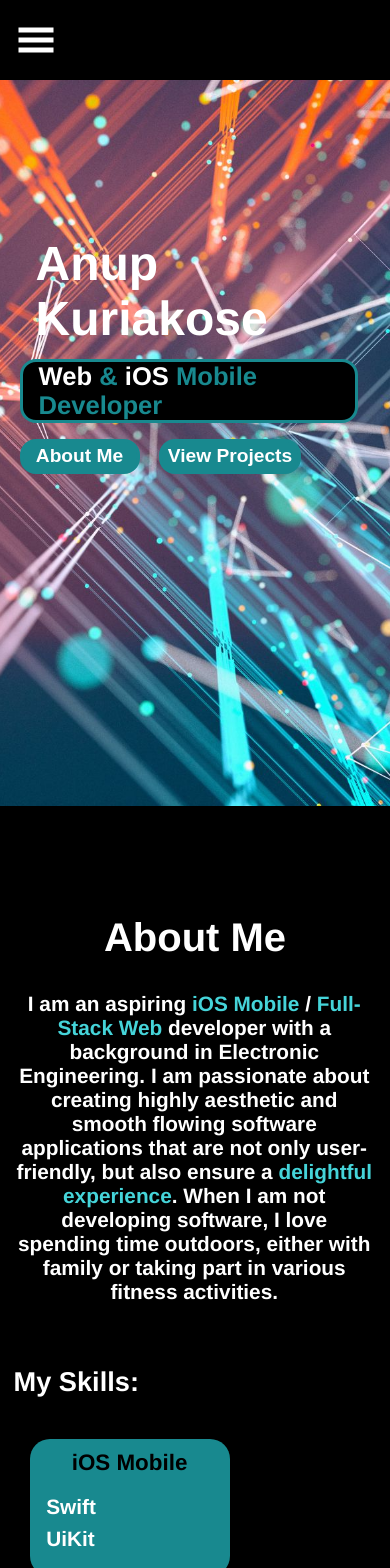
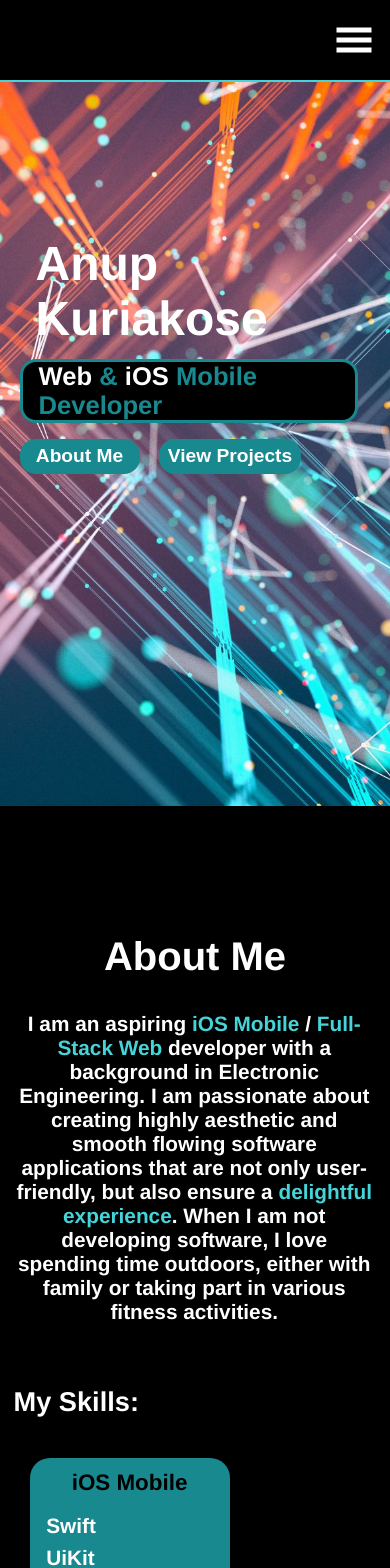
Before and after one commit to Anup-SoftwareDev/Portfolio-React, a React (Create React App) app: page / in a window 390 px wide. Shown: the top 1568 px of the page. Built offline with nearby package versions, Linux system fonts and the light colour scheme.

Commit message:
made modifications to navigation bar and headers

```diff
--- a/src/components/NavBar/NavBar.module.css
+++ b/src/components/NavBar/NavBar.module.css
@@ -11,6 +11,8 @@
     align-items: center;
     color: white;
     position: fixed;
+    border-bottom: 2px solid #45d4d9
+
 
 }
 .NavBar .NameTag {
@@ -53,10 +55,13 @@
     .NavBar .Navigation{
         display: none;
     }
+
     .NavBar .MobileNavigation{
         display: flex;
         align-items: center;
+        justify-content: right;
          width: 100%;
+
     }
 
     .NavBar .MobileNavigation .Hamburger{
@@ -88,7 +93,7 @@
         color: #45d4d9;
     }
     .Hamburger{
-        padding-left: 1em;
+        padding-right: 1em;
     }
 
 
--- a/src/components/PageHeader/PageHeader.module.css
+++ b/src/components/PageHeader/PageHeader.module.css
@@ -4,7 +4,7 @@
     justify-content: center;
     align-items: center;
     padding-bottom: 3%;
-    padding-top: 3%;
+    padding-top: 4%;
 
     width: 100%;
 }
@@ -29,14 +29,14 @@
 
 @media (max-width: 1200px){
     .Container {
-        padding-top: 7%;
+        padding-top: 10%;
     }
 
 }
 
 @media (max-width: 830px){
     .Container{
-        padding-top: 10%;
+        padding-top: 15%;
     }
 
 }
@@ -44,7 +44,7 @@
 @media (max-width: 560px){
 
     .Container{
-        padding-top: 15%;
+        padding-top: 20%;
     }
 
     .Container hr{
@@ -66,7 +66,7 @@
 
 @media (max-width: 400px){
     .Container{
-        padding-top: 25%;
+        padding-top: 30%;
     }
 
     .Container hr{
@@ -77,7 +77,7 @@
 @media (max-width: 260px){
 
     .Container{
-        padding-top: 40%;
+        padding-top: 50%;
     }
 
 
```
